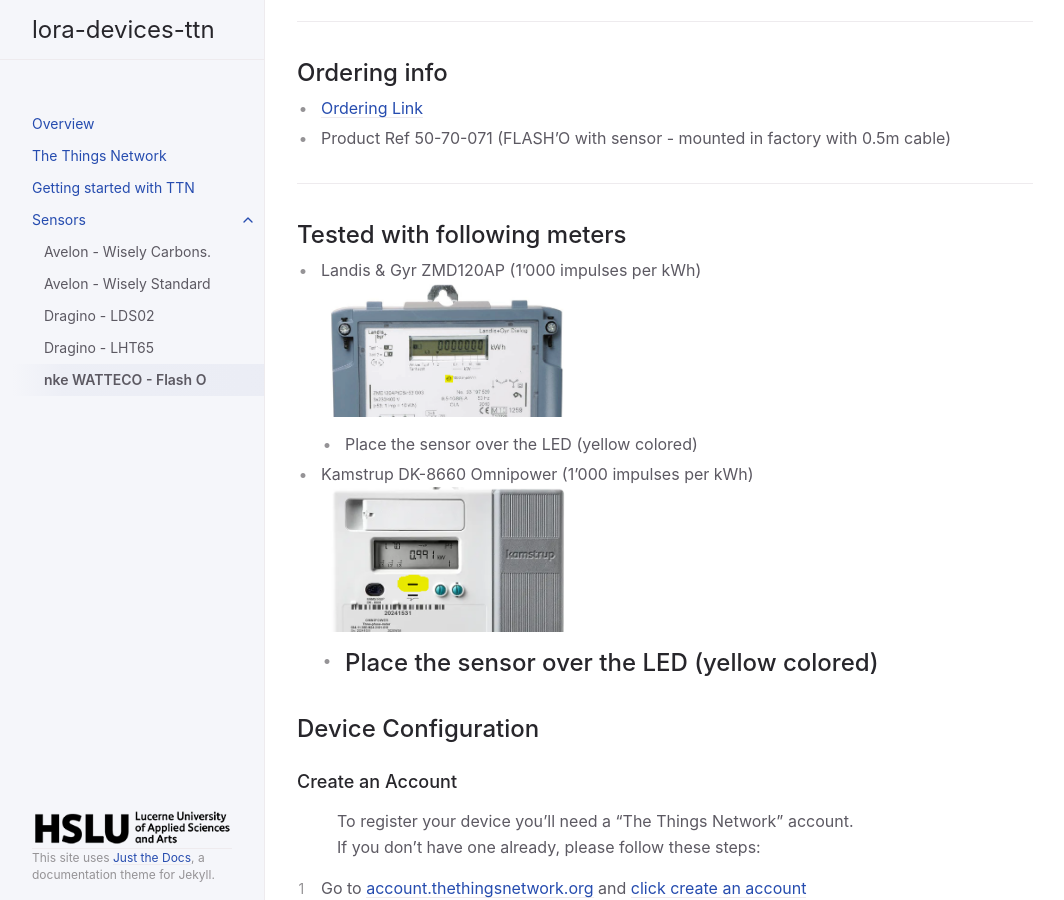
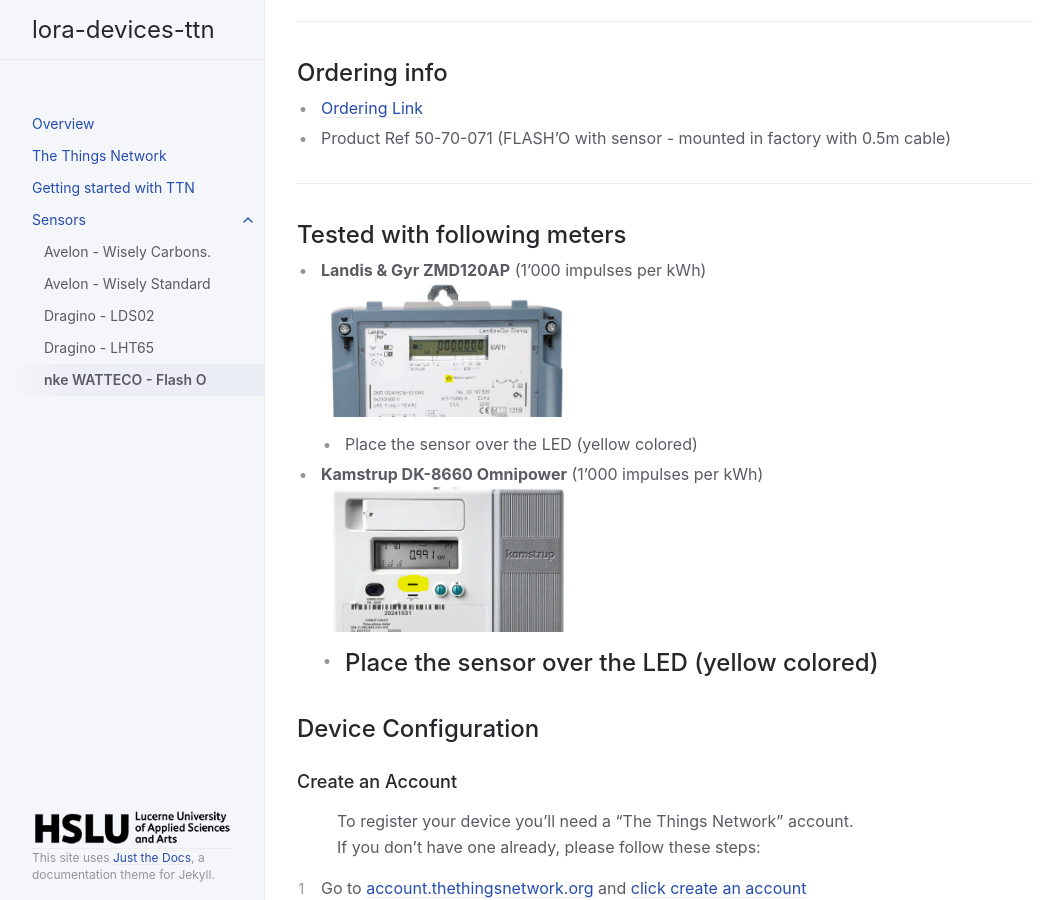
Before and after one commit to hslu-ige-laes/lora-devices-ttn, a Jekyll site: the page built from docs/sensors/nke-watteco-flash-o.md, in a window 1280 px wide and 900 px high, scrolled down 1247 px. Shown: the whole window, without its empty margins (107-1171 px from the left). Built offline with Jekyll 4.4.1, drawn with Linux system fonts in a browser that asks for light colours.

```diff
--- a/docs/sensors/nke-watteco-flash-o.md
+++ b/docs/sensors/nke-watteco-flash-o.md
@@ -48,10 +48,10 @@ The Flash'O detects the impulses of flashin LED's from pulse meters: e.g. water,
 ---
 
 ## Tested with following meters
-- Landis & Gyr ZMD120AP (1'000 impulses per kWh)<br>
+- **Landis & Gyr ZMD120AP** (1'000 impulses per kWh)<br>
   <img src="https://github.com/hslu-ige-laes/lora-devices-ttn/raw/master/docs/sensors/nke-watteco-flash-o_04.png" width="250"><br>
   - Place the sensor over the LED (yellow colored)
-- Kamstrup DK-8660 Omnipower (1'000 impulses per kWh)<br>
+- **Kamstrup DK-8660 Omnipower** (1'000 impulses per kWh)<br>
   <img src="https://github.com/hslu-ige-laes/lora-devices-ttn/raw/master/docs/sensors/nke-watteco-flash-o_05.png" width="250"><br>
   - Place the sensor over the LED (yellow colored)
 ---
```
